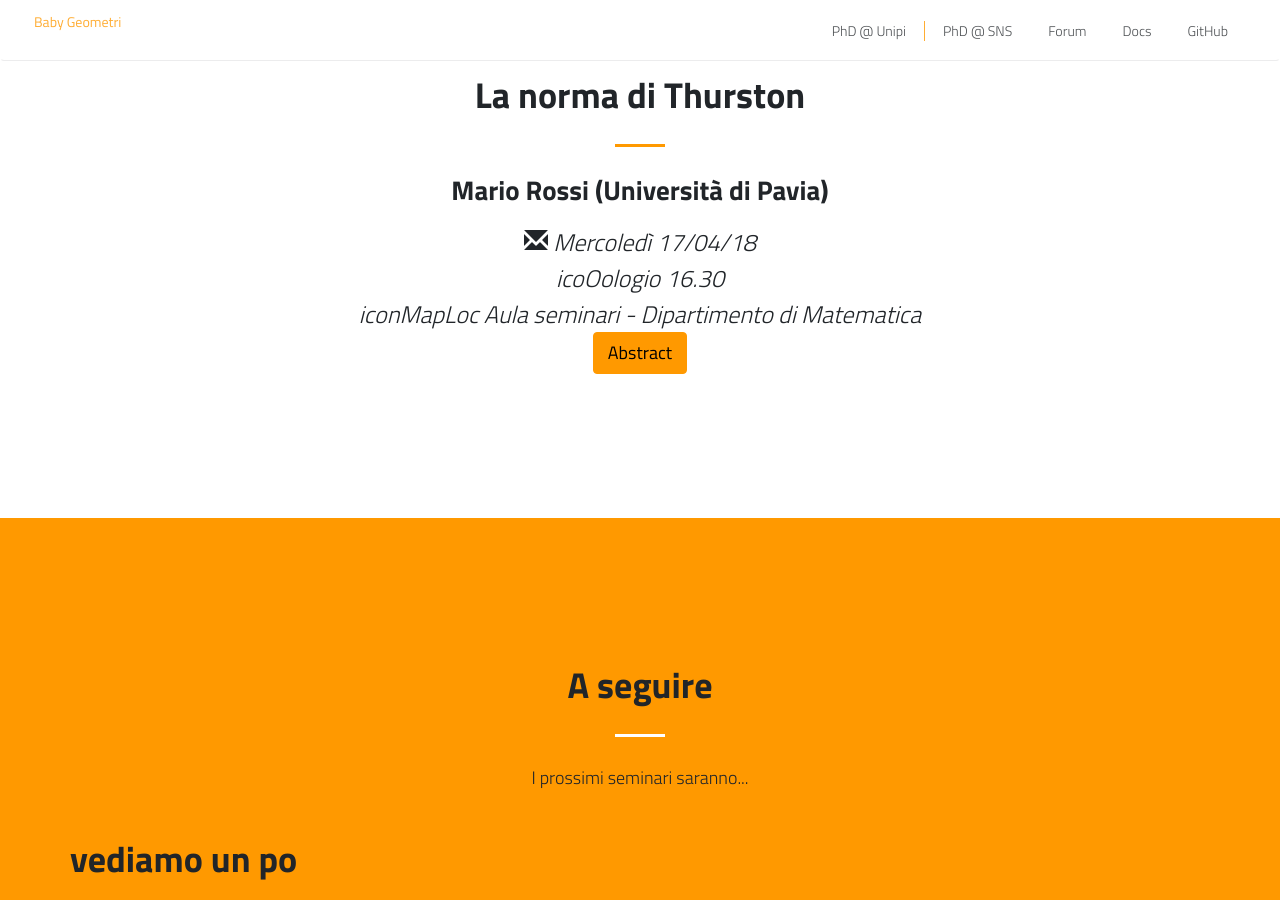
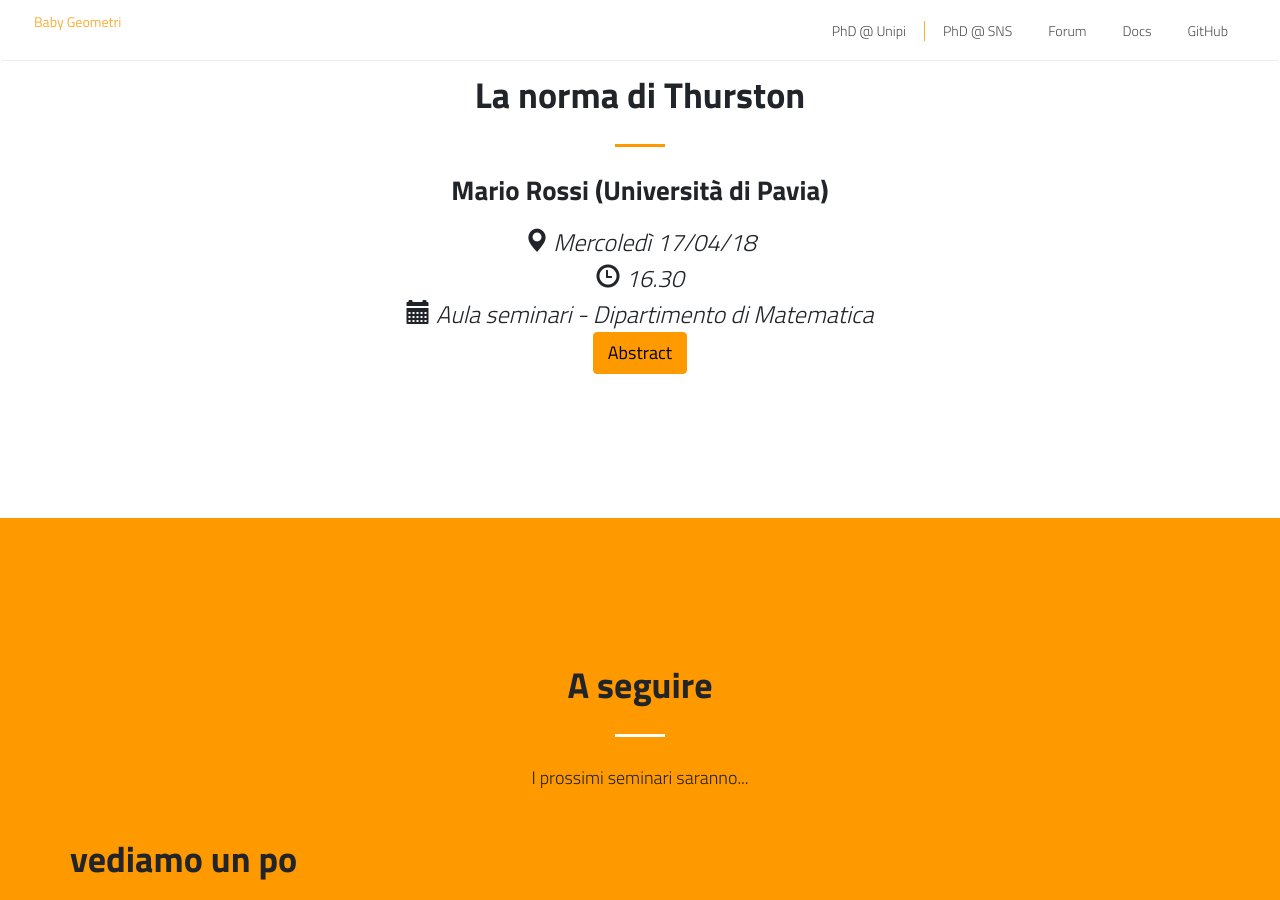
Before and after one commit to baby-geometri/baby-geometri.github.io, a Jekyll site: the page built from index.md, in a window 1280 px wide and 900 px high, scrolled down 972 px. Built offline with Jekyll 4.4.1, drawn with Linux system fonts in a browser that asks for light colours; nearby versions of some CDN libraries.

Commit message:
Update default.html

```diff
--- a/_layouts/default.html
+++ b/_layouts/default.html
@@ -82,11 +82,11 @@
       <div class="col-lg-8 mx-auto text-center">
 
 
-   <i style="font-size:24px" class="fa"> <span class="glyphicon glyphicon-envelope"></span> {{ site.data.content.whitepaper.when }} </i>
+   <i style="font-size:24px" class="fa"> <span class="glyphicon glyphicon-map-marker"></span> {{ site.data.content.whitepaper.when }} </i>
 	<br>
-   <i style="font-size:24px" class="fa">  icoOologio {{ site.data.content.whitepaper.time }} </i>
+   <i style="font-size:24px" class="fa"> <span class="glyphicon glyphicon-time"></span> {{ site.data.content.whitepaper.time }} </i>
 	<br>
-   <i style="font-size:24px" class="fa"> iconMapLoc  {{ site.data.content.whitepaper.where }}  </i>
+   <i style="font-size:24px" class="fa"> <span class="glyphicon glyphicon-calendar"></span> {{ site.data.content.whitepaper.where }}  </i>
 	<br>
 
   <button type="button" class="btn btn-warning" data-toggle="collapse" data-target="#abstract">
```
